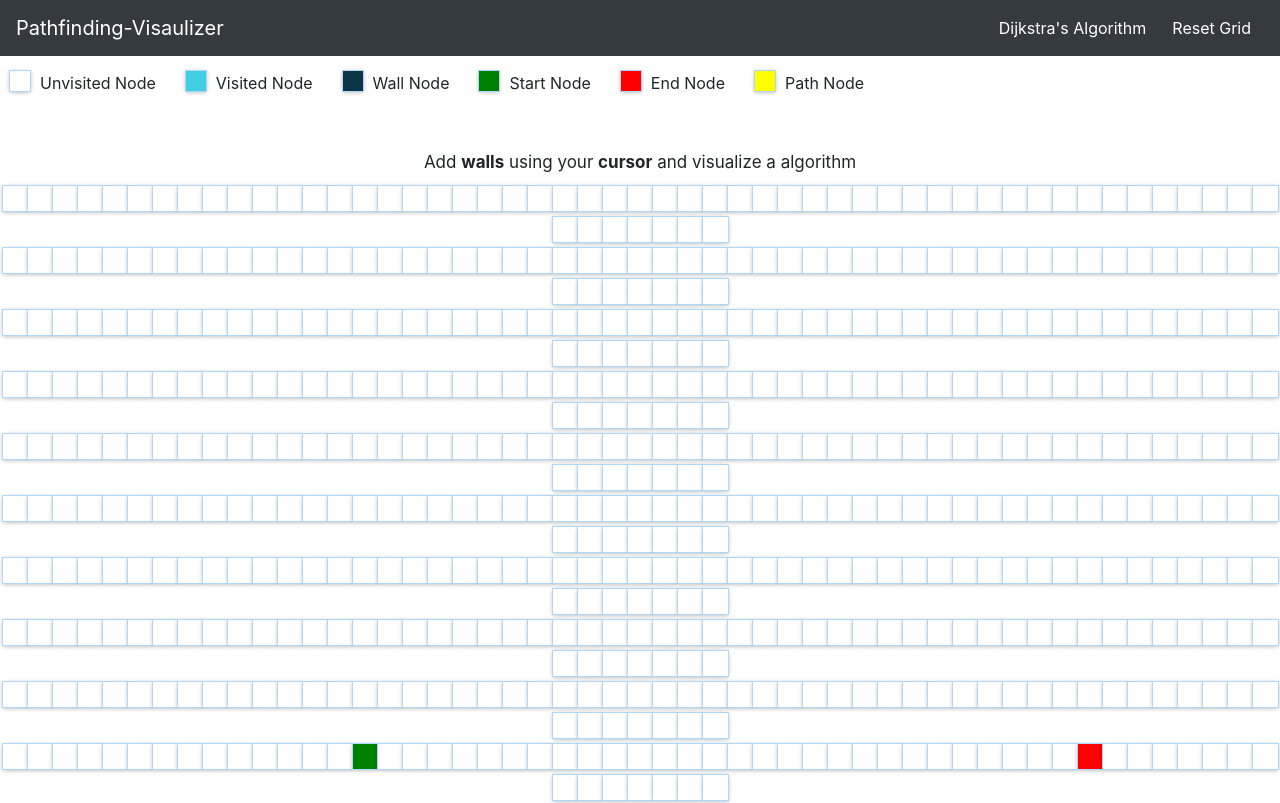
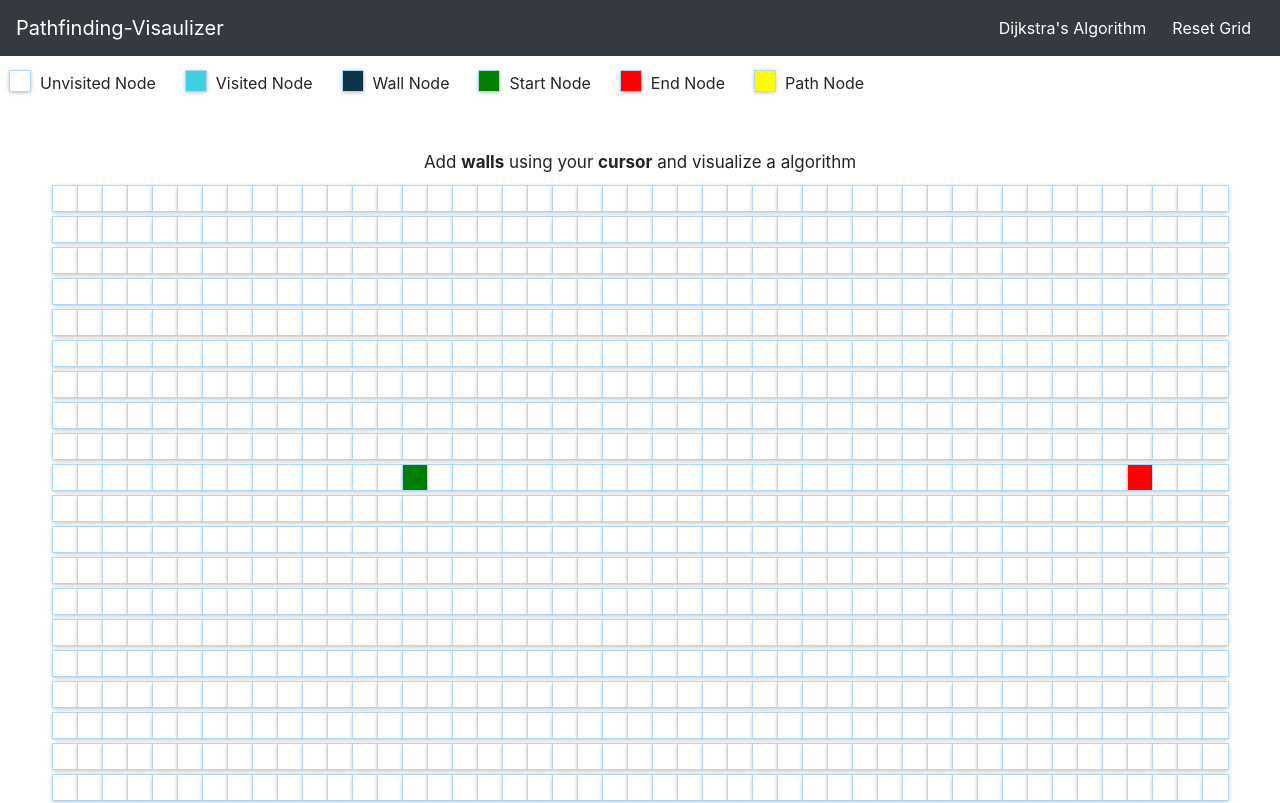
Before and after one commit to harshaldeshpande01/Pathfinding-Visualizer, a React (Create React App) app: page / in a window 1280 px wide. Shown: the top 803 px of the page. Built offline with nearby package versions, Linux system fonts and the light colour scheme.

Commit message:
Rows and Colums now depend on screen size

```diff
--- a/src/PathfindingVisualizer/PathfindingVisualizer.jsx
+++ b/src/PathfindingVisualizer/PathfindingVisualizer.jsx
@@ -44,15 +44,17 @@ export default class PathfindingVisualizer extends Component {
   }
 
   getInitialGrid() {
-    const isMobile = window.innerWidth < 480;
-    const max_rows = isMobile ? 15 : 17;
-    const max_cols = isMobile ? 14 : 58;
+    const width = window.innerWidth,
+      height = window.innerHeight;
+    // console.log(height);
+    // console.log(width);
+    // const max_rows = isMobile ? 15 : 17;
+    // const max_cols = isMobile ? 14 : 58;
+    const max_cols = Math.round((width - 100) / 25);
+    const max_rows = Math.round((height - 300) / 25);
+    console.log(max_rows);
+    console.log(max_cols);
     const grid = [];
-    //console.log(grid);
-    // const divarr = document.getElementsByClassName('grid');
-    // for (let i = 0; i < divarr.length; i++) {
-    //   divarr[i].style.backgroundColor = "white";
-    // }
     for (let row = 0; row < max_rows; row++) {
       const currentRow = [];
       for (let col = 0; col < max_cols; col++) {
```
